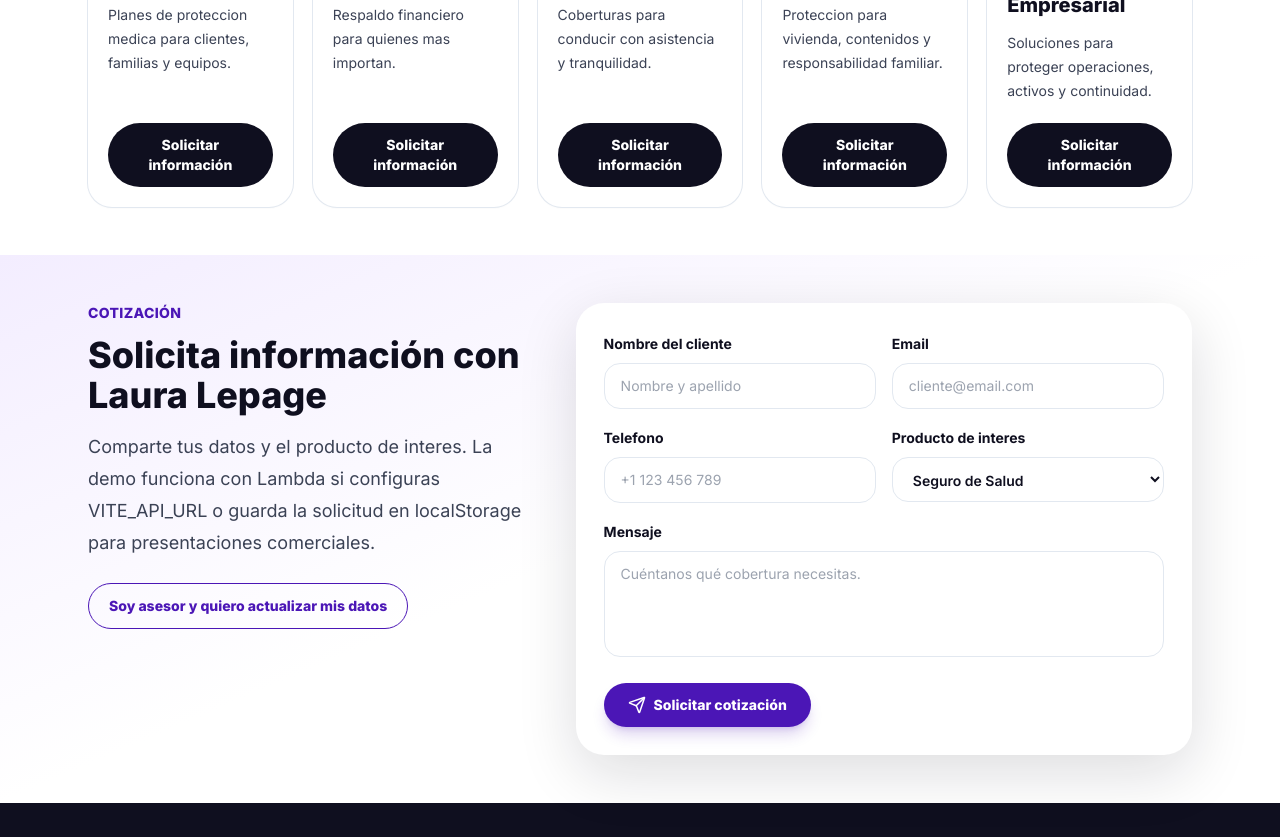
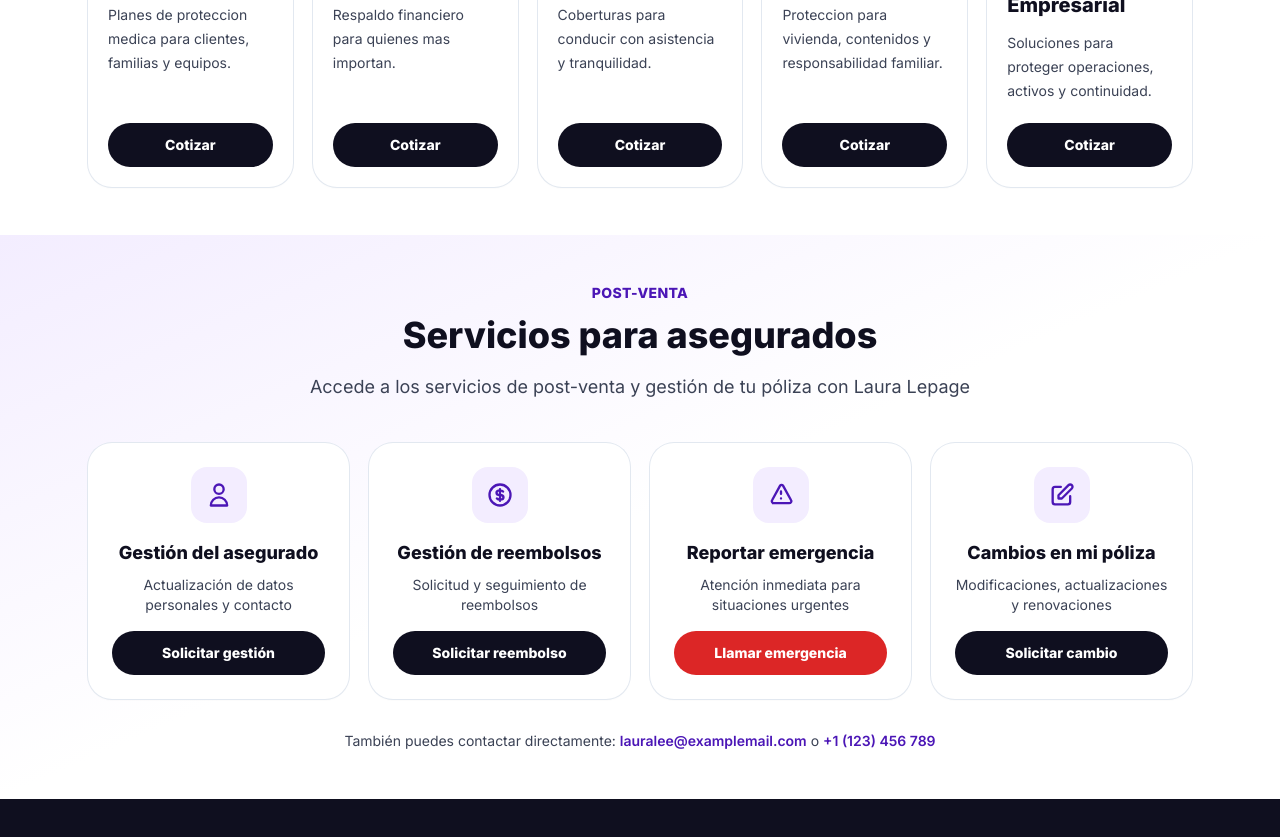
Before and after one commit to mlastra-dana/microsite_asesores, a React (Vite) app: page /asesor/1 in a window 1280 px wide. Shown: the part 1960-2797 px from the top of the page. Built offline with nearby package versions, Linux system fonts and the light colour scheme.

Commit message:
modified:   src/components/DigitalWalletCard.tsx 	modified:   src/components/Header.tsx 	modified:   src/components/ProductCard.tsx 	modified:   src/pages/MicrositePage.tsx
	modified:   src/pages/MicrositePage.tsx

```diff
--- a/src/components/DigitalWalletCard.tsx
+++ b/src/components/DigitalWalletCard.tsx
@@ -70,10 +70,9 @@ export default function DigitalWalletCard({ advisor, micrositeUrl }: DigitalWall
             Contacto, perfil profesional y acceso rápido desde el celular.
           </h2>
           <p className="mt-4 text-lg leading-8 text-dana-muted">
-            El carnet digital apunta al microsite del asesor para que cada cliente pueda guardar el contacto,
+            El carnet digital permite a cada cliente guardar el contacto,
             revisar productos y solicitar una cotizacion desde cualquier dispositivo.
           </p>
-          <p className="mt-5 break-all rounded-2xl bg-dana-cloud p-4 text-sm font-semibold text-dana-muted">{micrositeUrl}</p>
           <div className="mt-5 flex flex-col gap-3 sm:flex-row">
             <button
               type="button"
--- a/src/components/Header.tsx
+++ b/src/components/Header.tsx
@@ -19,7 +19,7 @@ export default function Header({ advisor }: HeaderProps) {
         <nav className="hidden items-center gap-6 text-sm font-semibold text-dana-muted md:flex">
           <a href="#inicio" className="hover:text-example-violet">Inicio</a>
           <a href="#productos" className="hover:text-example-violet">Productos</a>
-          <a href="#cotizar" className="hover:text-example-violet">Cotizar</a>
+          <a href="#postventa" className="hover:text-example-violet">Post-Venta</a>
           <Link to={`/asesor/${advisor.id}/actualizar`} className="text-example-violet hover:text-example-purple">
             Actualizar datos
           </Link>
--- a/src/components/ProductCard.tsx
+++ b/src/components/ProductCard.tsx
@@ -20,7 +20,7 @@ export default function ProductCard({ product, onRequest }: ProductCardProps) {
         onClick={() => onRequest(product.title)}
         className="mt-5 rounded-full bg-example-navy px-5 py-3 text-sm font-extrabold text-white transition hover:bg-example-violet"
       >
-        Solicitar información
+        Cotizar
       </button>
     </article>
   );
--- a/src/pages/MicrositePage.tsx
+++ b/src/pages/MicrositePage.tsx
@@ -73,9 +73,6 @@ export default function MicrositePage() {
                 <p className="text-sm font-extrabold uppercase tracking-wide text-example-violet">Catálogo</p>
                 <h2 className="mt-3 text-3xl font-extrabold text-dana-ink sm:text-4xl">Productos disponibles</h2>
               </div>
-              <p className="max-w-xl text-sm leading-6 text-dana-muted">
-                Perfil del corredor, WhatsApp, catálogo y solicitud de cotización en un solo microsite.
-              </p>
             </div>
             <div className="mt-8 grid gap-5 sm:grid-cols-2 lg:grid-cols-5">
               {products.map((product) => (
@@ -85,23 +82,94 @@ export default function MicrositePage() {
           </div>
         </section>
 
-        <section id="cotizar" ref={quoteRef} className="bg-gradient-to-br from-example-lavender via-white to-white py-12">
-          <div className="mx-auto grid max-w-6xl gap-8 px-4 sm:px-6 lg:grid-cols-[0.85fr_1.15fr] lg:items-start">
-            <div>
-              <p className="text-sm font-extrabold uppercase tracking-wide text-example-violet">Cotización</p>
-              <h2 className="mt-3 text-3xl font-extrabold text-dana-ink sm:text-4xl">Solicita información con {advisor.name}</h2>
-              <p className="mt-4 text-lg leading-8 text-dana-muted">
-                Comparte tus datos y el producto de interes. La demo funciona con Lambda si configuras
-                VITE_API_URL o guarda la solicitud en localStorage para presentaciones comerciales.
+        <section id="postventa" ref={quoteRef} className="bg-gradient-to-br from-example-lavender via-white to-white py-12">
+          <div className="mx-auto max-w-6xl px-4 sm:px-6">
+            <div className="text-center">
+              <p className="text-sm font-extrabold uppercase tracking-wide text-example-violet">Post-Venta</p>
+              <h2 className="mt-3 text-3xl font-extrabold text-dana-ink sm:text-4xl">Servicios para asegurados</h2>
+              <p className="mx-auto mt-4 max-w-2xl text-lg leading-8 text-dana-muted">
+                Accede a los servicios de post-venta y gestión de tu póliza con {advisor.name}
               </p>
-              <Link
-                to={`/asesor/${advisor.id}/actualizar`}
-                className="mt-6 inline-flex rounded-full border border-example-violet px-5 py-3 text-sm font-extrabold text-example-violet transition hover:bg-example-violet hover:text-white"
-              >
-                Soy asesor y quiero actualizar mis datos
-              </Link>
             </div>
-            <QuoteForm advisor={advisor} selectedProduct={selectedProduct} />
+
+            <div className="mt-10 grid gap-5 sm:grid-cols-2 lg:grid-cols-4">
+              <div className="rounded-3xl bg-white p-6 text-center shadow-sm ring-1 ring-slate-200">
+                <div className="mb-4 inline-flex h-14 w-14 items-center justify-center rounded-2xl bg-example-lavender">
+                  <svg className="h-7 w-7 text-example-violet" fill="none" viewBox="0 0 24 24" stroke="currentColor">
+                    <path strokeLinecap="round" strokeLinejoin="round" strokeWidth={2} d="M16 7a4 4 0 11-8 0 4 4 0 018 0zM12 14a7 7 0 00-7 7h14a7 7 0 00-7-7z" />
+                  </svg>
+                </div>
+                <h3 className="text-lg font-extrabold text-dana-ink">Gestión del asegurado</h3>
+                <p className="mt-2 text-sm text-dana-muted">Actualización de datos personales y contacto</p>
+                <button
+                  type="button"
+                  onClick={() => window.open(`mailto:${advisor.email}?subject=Gestión del asegurado&body=Hola ${advisor.name}, necesito ayuda con:`)}
+                  className="mt-4 w-full rounded-full bg-example-navy px-4 py-3 text-sm font-extrabold text-white transition hover:bg-example-violet"
+                >
+                  Solicitar gestión
+                </button>
+              </div>
+
+              <div className="rounded-3xl bg-white p-6 text-center shadow-sm ring-1 ring-slate-200">
+                <div className="mb-4 inline-flex h-14 w-14 items-center justify-center rounded-2xl bg-example-lavender">
+                  <svg className="h-7 w-7 text-example-violet" fill="none" viewBox="0 0 24 24" stroke="currentColor">
+                    <path strokeLinecap="round" strokeLinejoin="round" strokeWidth={2} d="M12 8c-1.657 0-3 .895-3 2s1.343 2 3 2 3 .895 3 2-1.343 2-3 2m0-8c1.11 0 2.08.402 2.599 1M12 8V7m0 1v8m0 0v1m0-1c-1.11 0-2.08-.402-2.599-1M21 12a9 9 0 11-18 0 9 9 0 0118 0z" />
+                  </svg>
+                </div>
+                <h3 className="text-lg font-extrabold text-dana-ink">Gestión de reembolsos</h3>
+                <p className="mt-2 text-sm text-dana-muted">Solicitud y seguimiento de reembolsos</p>
+                <button
+                  type="button"
+                  onClick={() => window.open(`mailto:${advisor.email}?subject=Gestión de reembolsos&body=Hola ${advisor.name}, necesito ayuda con:`)}
+                  className="mt-4 w-full rounded-full bg-example-navy px-4 py-3 text-sm font-extrabold text-white transition hover:bg-example-violet"
+                >
+                  Solicitar reembolso
+                </button>
+              </div>
+
+              <div className="rounded-3xl bg-white p-6 text-center shadow-sm ring-1 ring-slate-200">
+                <div className="mb-4 inline-flex h-14 w-14 items-center justify-center rounded-2xl bg-example-lavender">
+                  <svg className="h-7 w-7 text-example-violet" fill="none" viewBox="0 0 24 24" stroke="currentColor">
+                    <path strokeLinecap="round" strokeLinejoin="round" strokeWidth={2} d="M12 9v2m0 4h.01m-6.938 4h13.856c1.54 0 2.502-1.667 1.732-2.5L13.732 4c-.77-.833-1.732-.833-2.502 0L4.346 16.5c-.77.833.192 2.5 1.732 2.5z" />
+                  </svg>
+                </div>
+                <h3 className="text-lg font-extrabold text-dana-ink">Reportar emergencia</h3>
+                <p className="mt-2 text-sm text-dana-muted">Atención inmediata para situaciones urgentes</p>
+                <button
+                  type="button"
+                  onClick={() => window.open(`tel:${advisor.phone.replace(/\D/g, '')}`)}
+                  className="mt-4 w-full rounded-full bg-red-600 px-4 py-3 text-sm font-extrabold text-white transition hover:bg-red-700"
+                >
+                  Llamar emergencia
+                </button>
+              </div>
+
+              <div className="rounded-3xl bg-white p-6 text-center shadow-sm ring-1 ring-slate-200">
+                <div className="mb-4 inline-flex h-14 w-14 items-center justify-center rounded-2xl bg-example-lavender">
+                  <svg className="h-7 w-7 text-example-violet" fill="none" viewBox="0 0 24 24" stroke="currentColor">
+                    <path strokeLinecap="round" strokeLinejoin="round" strokeWidth={2} d="M11 5H6a2 2 0 00-2 2v11a2 2 0 002 2h11a2 2 0 002-2v-5m-1.414-9.414a2 2 0 112.828 2.828L11.828 15H9v-2.828l8.586-8.586z" />
+                  </svg>
+                </div>
+                <h3 className="text-lg font-extrabold text-dana-ink">Cambios en mi póliza</h3>
+                <p className="mt-2 text-sm text-dana-muted">Modificaciones, actualizaciones y renovaciones</p>
+                <button
+                  type="button"
+                  onClick={() => window.open(`mailto:${advisor.email}?subject=Cambios en mi póliza&body=Hola ${advisor.name}, necesito ayuda con:`)}
+                  className="mt-4 w-full rounded-full bg-example-navy px-4 py-3 text-sm font-extrabold text-white transition hover:bg-example-violet"
+                >
+                  Solicitar cambio
+                </button>
+              </div>
+            </div>
+
+            <div className="mt-8 text-center">
+              <p className="text-sm text-dana-muted">
+                También puedes contactar directamente:{" "}
+                <a href={`mailto:${advisor.email}`} className="font-semibold text-example-violet hover:text-example-purple">{advisor.email}</a>{" "}
+                o{" "}
+                <a href={`tel:${advisor.phone.replace(/\D/g, '')}`} className="font-semibold text-example-violet hover:text-example-purple">{advisor.phone}</a>
+              </p>
+            </div>
           </div>
         </section>
       </main>
```
